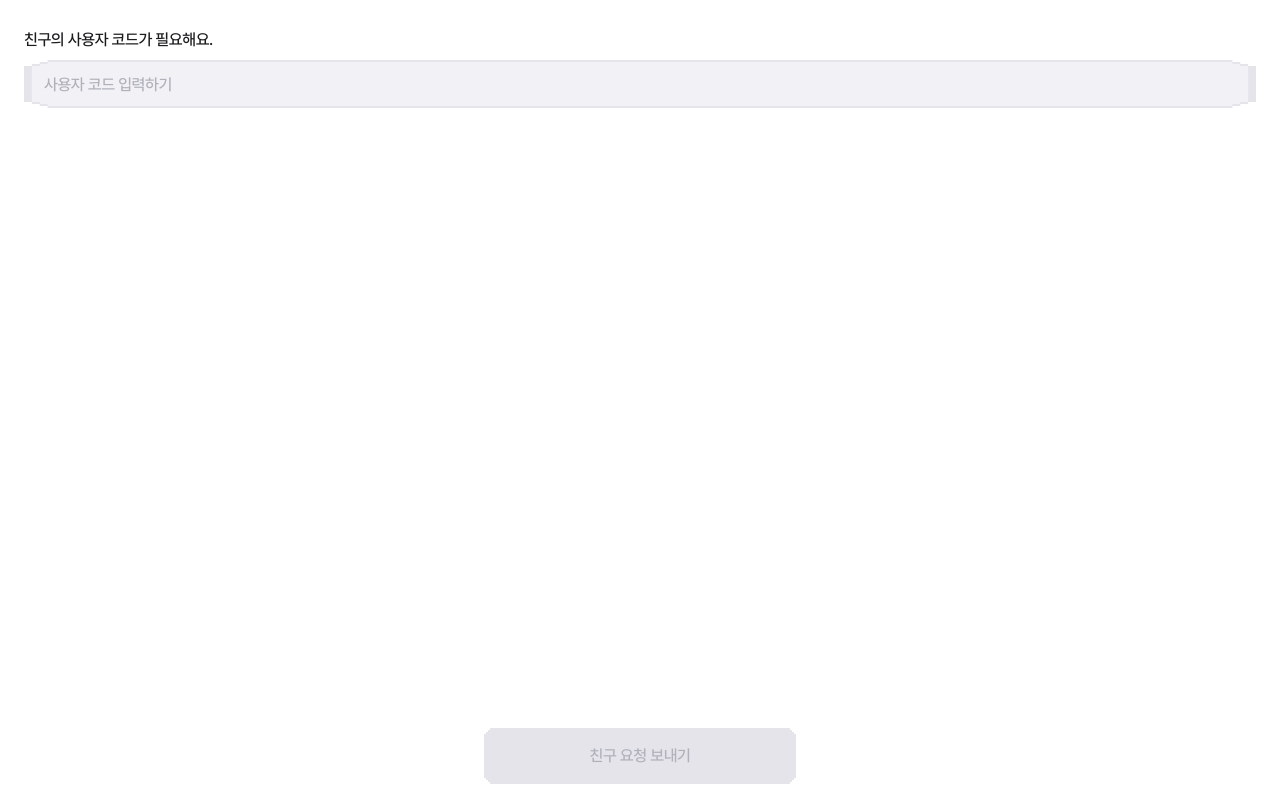
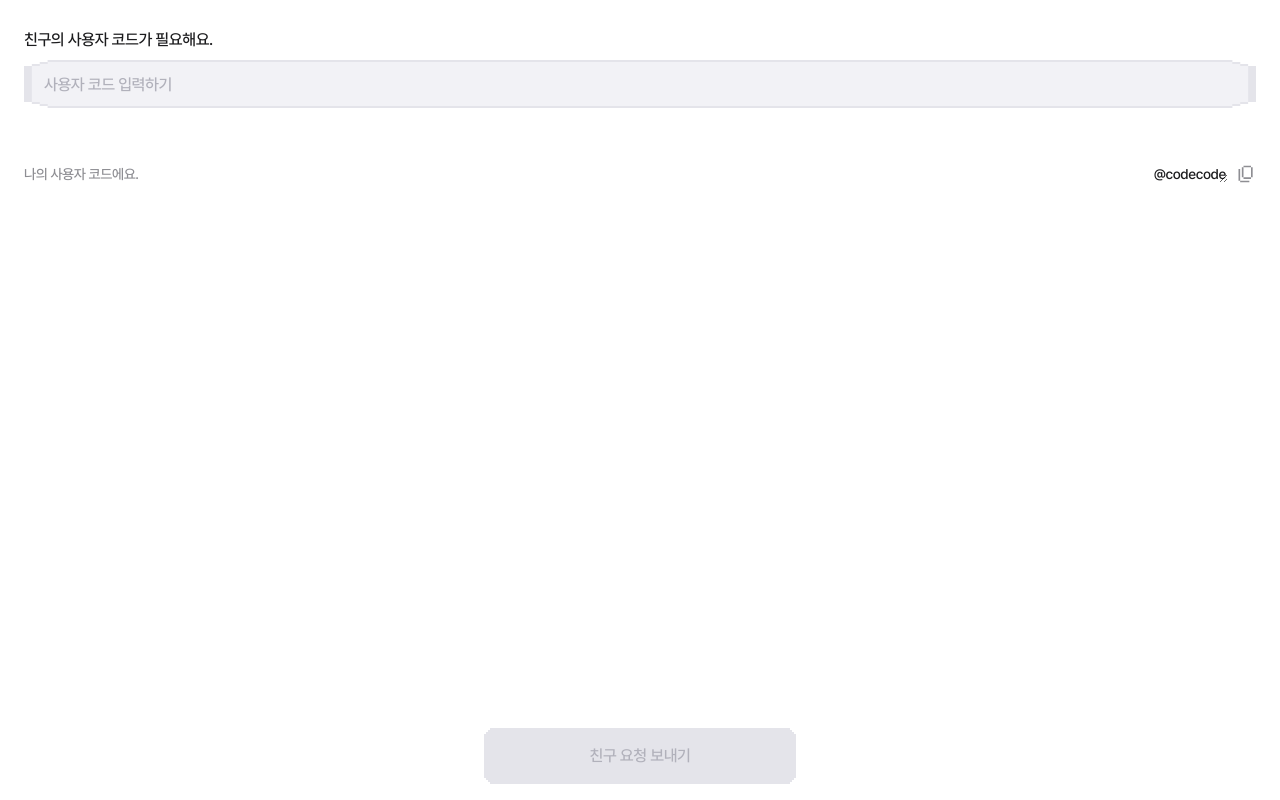
Before and after one commit to skp-temp/skp-temp-frontend, a React (Create React App) app: page /friendsInvite in a window 1280 px wide. Built offline with nearby package versions, Linux system fonts and the light colour scheme.

Commit message:
feat: 복사 기능 구현

```diff
--- a/src/pages/friendsInvite/FriendsInvite.tsx
+++ b/src/pages/friendsInvite/FriendsInvite.tsx
@@ -2,6 +2,7 @@ import React, { useMemo } from 'react';
 import styled from 'styled-components';
 import FriendsInviteHeader from './FriendsInviteHeader';
 import FriendsInviteSearch from './FriendsInviteSearch';
+import MyCode from './MyCode';
 import LargeCTAButton from '../../components/common/LargeCTAButton';
 import { useInviteInputData } from '../../store';
 
@@ -29,6 +30,7 @@ function FriendsInvite() {
     <FriendsInviteComponent>
       <FriendsInviteHeader headerText={HEADER_STRING} />
       <FriendsInviteSearch />
+      <MyCode />
       <LargeCTAButton isActive={calButtonStatus} text={BUTTON_STRING} />
     </FriendsInviteComponent>
   );
--- /dev/null
+++ b/src/pages/friendsInvite/MyCode.tsx
@@ -0,0 +1,72 @@
+import React from 'react';
+import styled from 'styled-components';
+import copy from '../../assets/images/friendsInvite/copy.svg';
+import { GRAY_COLOR } from '../../constants';
+
+const MyCodeComponent = styled.div`
+  display: flex;
+  justify-content: space-between;
+  align-items: center;
+  margin-top: 56px;
+`;
+
+const TextBox = styled.div`
+  color: ${GRAY_COLOR.GRAY_500};
+  font-size: 14px;
+  font-family: 'PretendardMedium';
+  line-height: 14px;
+  letter-spacing: -0.4px;
+  word-wrap: break-word;
+`;
+
+const CodeComponent = styled.div`
+  display: flex;
+  justify-content: space-between;
+  align-items: center;
+`;
+
+const CodeText = styled.textarea`
+  color: ${GRAY_COLOR.GRAY_900};
+  height: 14px;
+  width: auto;
+  font-size: 14px;
+  font-family: 'PretendardMedium';
+  line-height: 14px;
+  letter-spacing: -0.4px;
+  word-wrap: break-word;
+  text-align: right;
+  border: none;
+  outline: none;
+`;
+
+const CopyImage = styled.div`
+  background-image: url(${copy});
+  background-size: cover;
+  width: 20px;
+  height: 20px;
+  margin-left: 8px;
+`;
+
+function MyCode() {
+  const onClickCopy = () => {
+    const codeText: any = document.getElementById('codeText');
+    if (document.getElementById('codeText')) {
+      codeText.select();
+      document.execCommand('copy');
+    }
+  };
+
+  return (
+    <MyCodeComponent>
+      <TextBox>나의 사용자 코드에요.</TextBox>
+      <CodeComponent>
+        <CodeText id="codeText" readOnly>
+          @codecode
+        </CodeText>
+        <CopyImage onClick={onClickCopy} />
+      </CodeComponent>
+    </MyCodeComponent>
+  );
+}
+
+export default MyCode;
```
